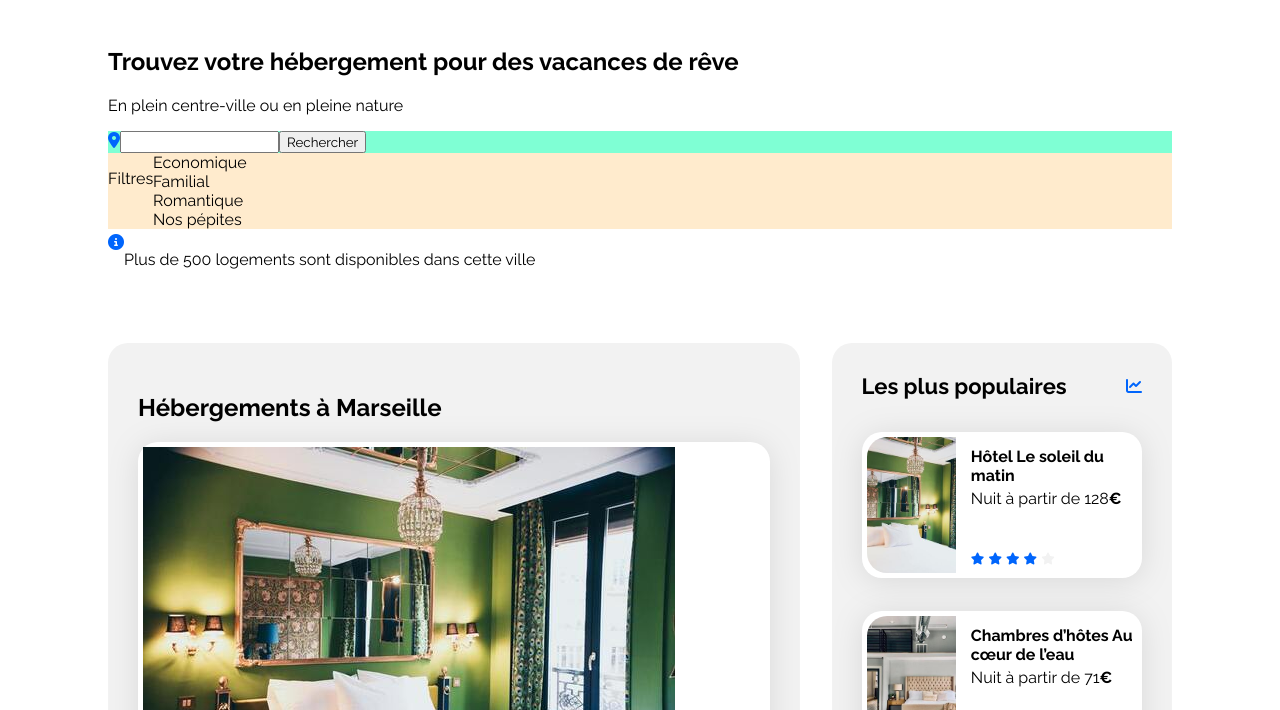
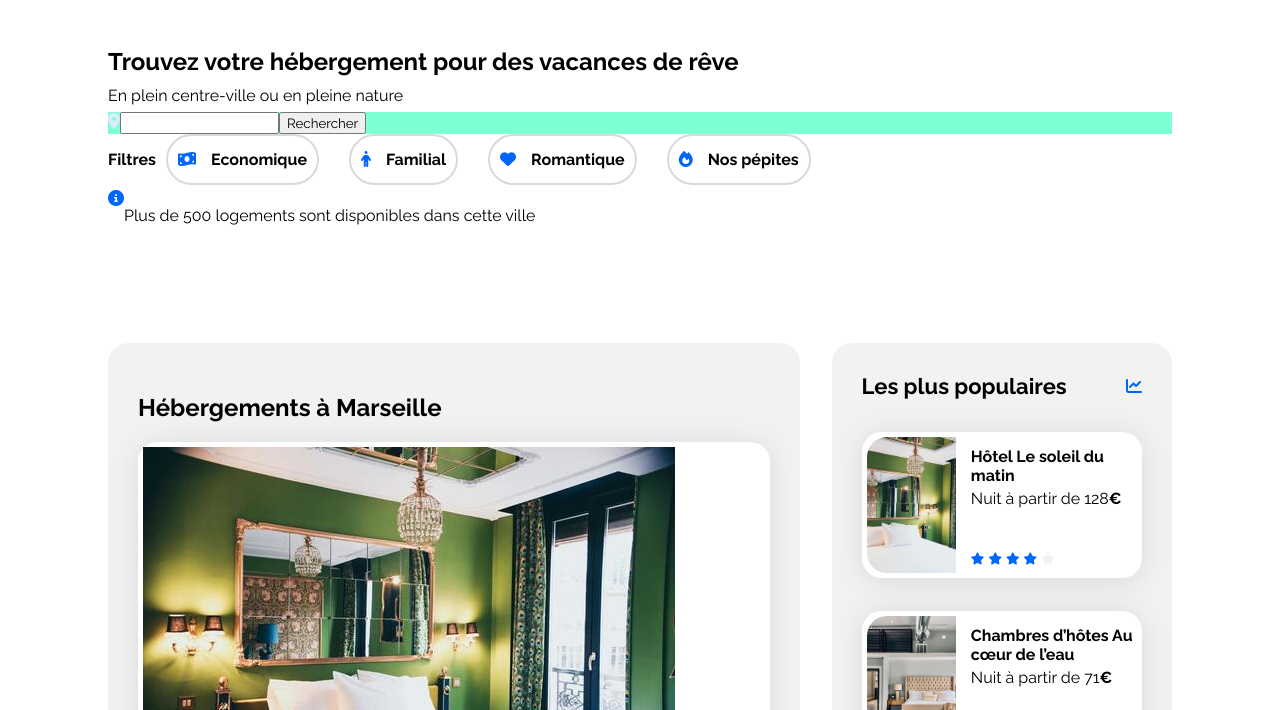
Before and after one commit to cdouziech/Projet2, a plain HTML site: page index.html in a window 1280 px wide. Shown: the part 90-800 px from the top of the page. Drawn offline with Linux system fonts and the light colour scheme.

Commit message:
Filtres update

```diff
--- a/css/style.css
+++ b/css/style.css
@@ -31,8 +31,7 @@ main {
 .info {
     width: 1,340px;
     height: 281px;
-    gap: 35px;
-    opacity: 0px;
+
 }
 
 .navbar {
@@ -78,20 +77,28 @@ main {
 
 .filtres-container{
     display: flex;
-    background-color: blanchedalmond;
+    font-weight: bold;
 
 }
-.filtres-grid {
-    display: grid;
-    grid-template-columns: repeat(4, 1fr);
-    grid-template-rows: 1fr;
-    grid-column-gap: 10px;
+.filtres{
+    display: flex;
+    gap :30px;
+    margin-left :10px;
 }
-.filtre1 { grid-area: 1 / 1 / 2 / 2; }
-.filtre2 { grid-area: 1 / 2 / 2 / 3; }
-.filtre3 { grid-area: 1 / 3 / 2 / 4; }
-.filtre4 { grid-area: 1 / 4 / 2 / 5; }
+.filtre-item{
+    border:   #D9D9D9 solid 2px ;
+    border-radius: 50px;
+    display: flex;
 
+    align-items: center;
+    gap: 15px;
+    padding: 10px;
+
+}
+
+.filtre-item:hover{
+    background-color: #DEEBFF;
+}
 .fa-solid {
     color: var(--main-color);
 }
@@ -108,6 +115,10 @@ body {
     width: 1,340px;
     height: 560px;
 
+}
+
+.info-text {
+    line-height: 0px;
 }
 .main-container {
     width: 100%;
@@ -127,7 +138,10 @@ a {
     color: inherit;
     text-decoration: none;
 }
+#map-logo {
 
+    color: #DEEBFF;
+}
 .section-title {
     margin: 0;
     font-size: 22px;
--- a/index.html
+++ b/index.html
@@ -29,29 +29,21 @@
         <main>
             <div class="info">
                 <h2>Trouvez votre hébergement pour des vacances de rêve</h2>
-                <p>En plein centre-ville ou en pleine nature</p>
+                <p class="info-text"">En plein centre-ville ou en pleine nature</p>
                 <section class="search-bar">
                     <div class="map-logo-container">
-                        <i class="fa-solid fa-location-dot"></i>
+                        <i id="map-logo"class="fa-solid fa-location-dot"></i>
                     </div>
                     <input type="text" class="map-place">
                     <button class="search-button">Rechercher</button>
                 </section>
                 <section class="filtres-container">
                     <p>Filtres</p>
-                    <div class="filtre-grid">
-                        <div class="filtre1">
-                            Economique
-                        </div>
-                        <div class="filtre2">
-                            Familial
-                        </div>
-                        <div class="filtre3">
-                            Romantique
-                        </div>
-                        <div class="filtre4">
-                            Nos pépites
-                        </div>
+                    <div class="filtres">
+                        <div class="filtre-item"><i class="fa-solid fa-money-bill-wave"></i>Economique</div>
+                        <div class="filtre-item"><i class="fa-solid fa-person"></i>Familial</div>
+                        <div class="filtre-item"><i class="fa-solid fa-heart"></i>Romantique</div>
+                        <div class="filtre-item"><i class="fa-solid fa-fire"></i>Nos pépites</div>
                     </div>
                 </section>
                 <section class="info-nombre-logements">
```
